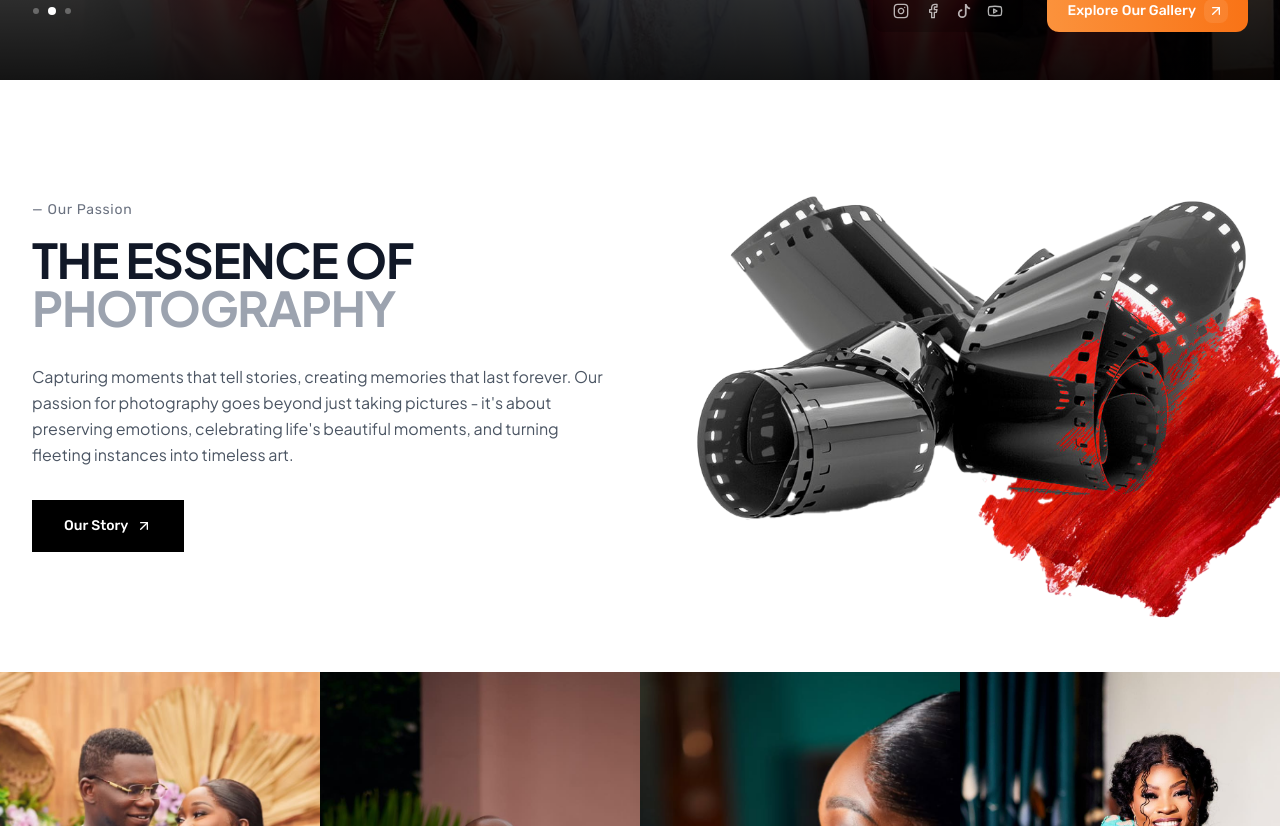
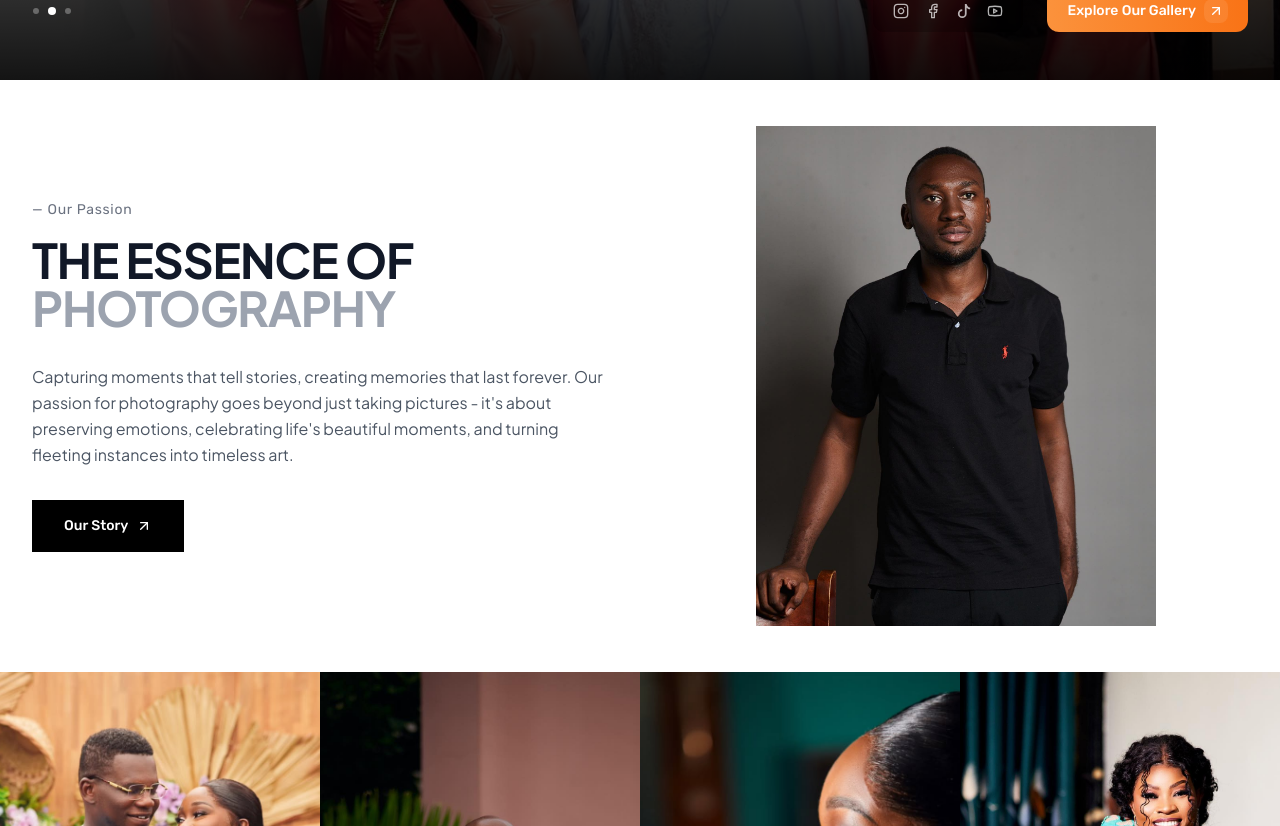
Before and after one commit to nanayawdev/sammybeephotography, a Next.js app: page / in a window 1280 px wide. Shown: the part 720-1546 px from the top of the page. Built offline with nearby package versions, Linux system fonts and the light colour scheme.

Commit message:
Update About section image to personal photo

```diff
--- a/src/components/about-section.tsx
+++ b/src/components/about-section.tsx
@@ -38,7 +38,7 @@ export default function AboutSection() {
           {/* Right Image */}
           <div className="relative w-full min-h-[400px] hidden md:flex items-center justify-center">
             <Image
-              src="/film-roll.png"
+              src="/sammybbee.jpeg"
               alt="Film roll with red splash"
               fill
               className="object-contain scale-125"
```
Also changed, not shown: public/sammybbee.jpeg (added), public/sammybbee_photos_1740372042267.jpeg (added).
